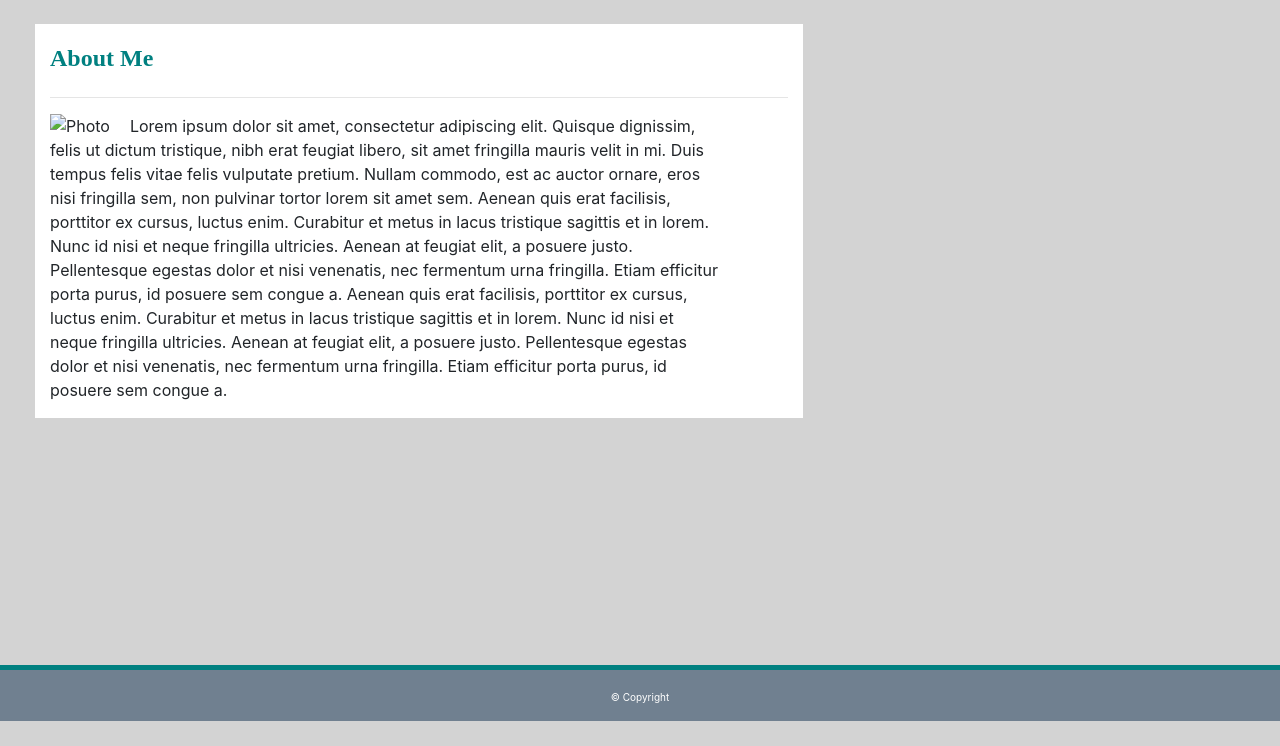
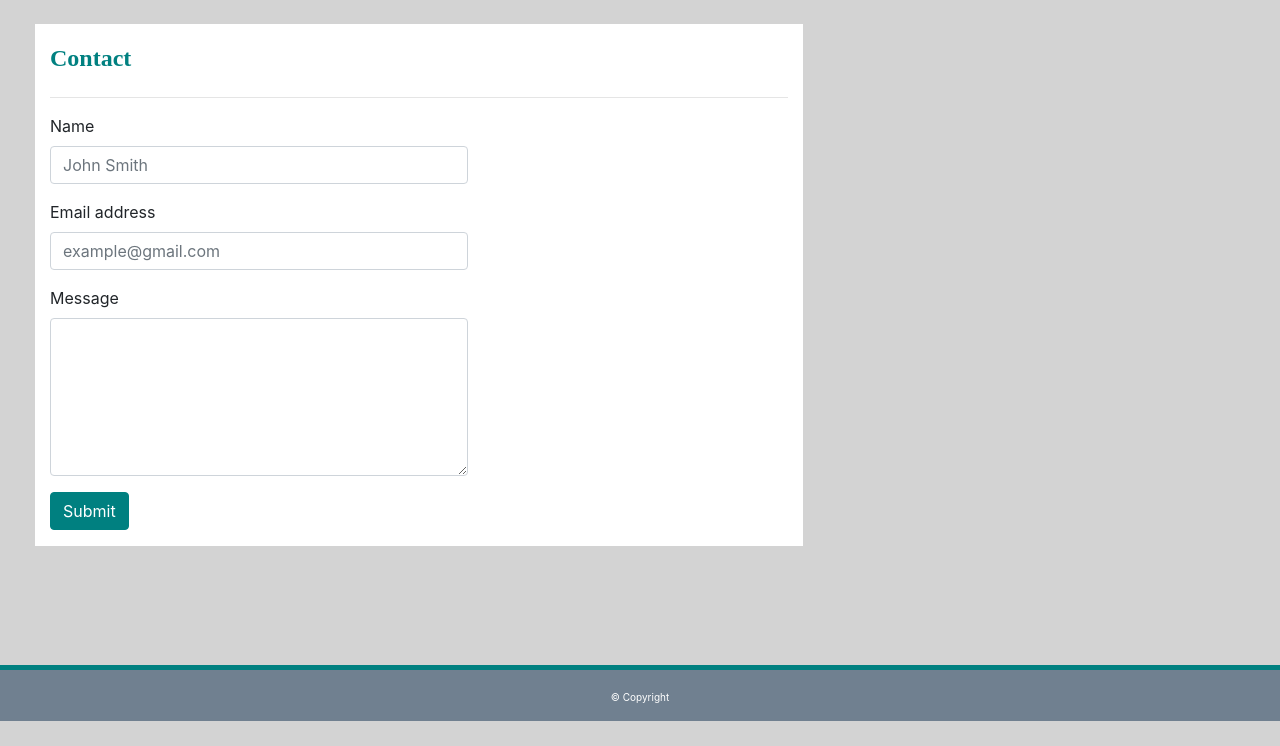
Before and after one commit to glevii/Bootstrap_Responsive_Portfolio, a plain HTML site: page contact.html in a window 1280 px wide. Shown: the part 79-825 px from the top of the page. Before the commit the page ends 800 px from the top, so only its background shows below. Drawn offline with nearby package versions, Linux system fonts and the light colour scheme.

Commit message:
Contact form complete

```diff
--- a/contact.html
+++ b/contact.html
@@ -41,30 +41,34 @@
 
   <br>
 
-  <div class="container aboutMe">
+  <div class="container contact">
     <div class="row">
       <div class="col-lg-11">
-        <h1>About Me</h1>
+        <h1>Contact</h1>
       </div>
     </div>
     <hr>
     <div class="row content">
-      <div class="col-md-11">
-        <img src="cat.jpg" alt="Photo" class="bio-image">
-        <p class="bioContent">
-          Lorem ipsum dolor sit amet, consectetur adipiscing elit. Quisque dignissim, felis ut dictum tristique,
-          nibh erat feugiat libero, sit amet fringilla mauris velit in mi. Duis tempus felis vitae
-          felis vulputate pretium. Nullam commodo, est ac auctor ornare, eros nisi fringilla sem,
-          non pulvinar tortor lorem sit amet sem. Aenean quis erat facilisis, porttitor ex cursus,
-          luctus enim. Curabitur et metus in lacus tristique sagittis et in lorem. Nunc id nisi et
-          neque fringilla ultricies. Aenean at feugiat elit, a posuere justo. Pellentesque egestas
-          dolor et nisi venenatis, nec fermentum urna fringilla. Etiam efficitur porta purus, id
-          posuere sem congue a. Aenean quis erat facilisis, porttitor ex cursus,
-          luctus enim. Curabitur et metus in lacus tristique sagittis et in lorem. Nunc id nisi et
-          neque fringilla ultricies. Aenean at feugiat elit, a posuere justo. Pellentesque egestas
-          dolor et nisi venenatis, nec fermentum urna fringilla. Etiam efficitur porta purus, id
-          posuere sem congue a.
-        </p>
+      <div class="col-md-7">
+        <form>
+          <div class="form-group">
+            <label for="exampleFormControlInput1">Name</label>
+            <input type="text" class="form-control" id="exampleFormControlInput1" placeholder="John Smith">
+          </div>
+          <div class="form-group">
+            <label for="exampleFormControlInput1">Email address</label>
+            <input type="email" class="form-control" id="exampleFormControlInput1" placeholder="example@gmail.com">
+          </div>
+          <div class="form-group">
+            <label for="exampleFormControlTextarea1">Message</label>
+            <textarea class="form-control" id="exampleFormControlTextarea1" rows="6"></textarea>
+          </div>
+          <div class="form-group row">
+            <div class="col-sm-10">
+              <button type="submit" class="btn btn-primary submitBtn">Submit</button>
+            </div>
+          </div>
+        </form>
       </div>
     </div>
   </div>
--- a/styling.css
+++ b/styling.css
@@ -88,6 +88,20 @@ footer {
     margin-bottom: 200px;
 }
 
+/* Contact */
+
+.contact {
+    background-color: white;
+    width: 60%;
+    margin-left: 35px;
+    margin-bottom: 200px;
+}
+
+.submitBtn {
+    background-color: teal;
+    border-color: teal;
+}
+
   @media screen and (max-width: 320px) {
     .about-image {
       width: 100%;
```
